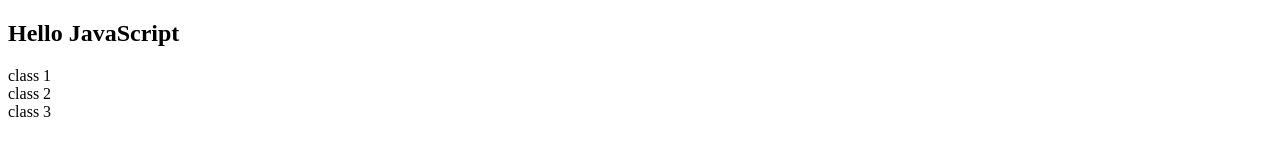
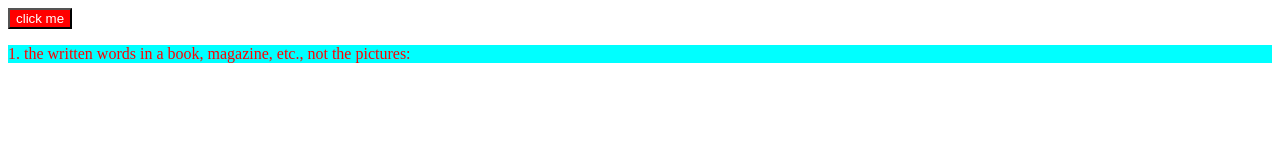
Before and after one commit to 30arrad/JavaScript-Practice, a plain HTML site: page DOM - Document Object Model/DOM.html in a window 1280 px wide. Drawn offline with Linux system fonts and the light colour scheme.

Commit message:
DOM
part 3

```diff
--- a/DOM - Document Object Model/DOM.html
+++ b/DOM - Document Object Model/DOM.html
@@ -2,6 +2,15 @@
 <html lang="en">
 <head>
     <title>DOM - Document Object Model</title>
+    <style>
+        .Para {
+            color: red;
+            background-color: wheat;
+        }
+        .newPara {
+            background-color: aqua;
+        }
+    </style>
 </head>
 <body>
     <body>
@@ -13,7 +22,7 @@
             the main body of matter in a manuscript, book, newspaper, etc., as distinguished from notes, appendixes, headings, illustrations, etc.
         </p> -->
 
-        <h2>
+        <!-- <h2>
             Hello JavaScript
         </h2>
 
@@ -25,7 +34,9 @@
         </div>
         <div class="div">
             class 3
-        </div>
+        </div> -->
+
+        <p class="Para">1. the written words in a book, magazine, etc., not the pictures:</p>
 
     </body>
     <script src="DOM.js"></script>
--- a/DOM - Document Object Model/DOM.js
+++ b/DOM - Document Object Model/DOM.js
@@ -86,3 +86,28 @@ console.log("DOM - Document Object Model");
 // Delete Element
 
 // Node.remove (el); // remove the node
+
+
+// ----------------------------Qustion Slove ----------------
+
+// Q1: Create a new button element. Give it a text "click me", banground color of red & text color of white.
+
+// Insert the button as the first element inside the body tag.
+
+let newBtn = document.createElement("button");
+newBtn.innerText = "click me";
+newBtn.style.color ='white';
+newBtn.style.backgroundColor ='red';
+
+document.querySelector("body").prepend(newBtn);
+
+
+
+
+// Q2: Create a <p> tag in html, it a class some styling.
+// Now create a new class in css and try to append this class to the <p> element.
+
+// Did you notice, how you overwrite the class name when you add a new one? Solve this problem using classList.
+
+let para = document.querySelector("p");
+para.classList.add ("newPara");
```
